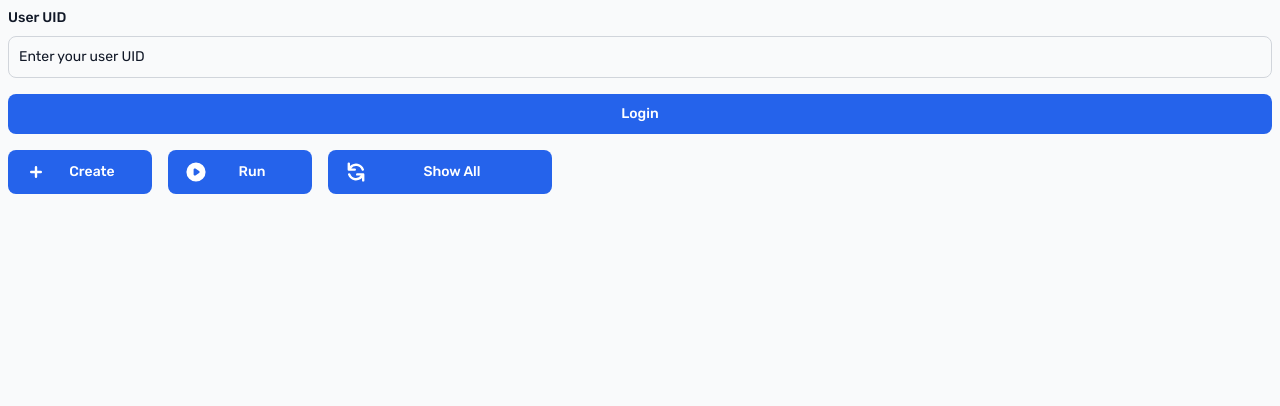
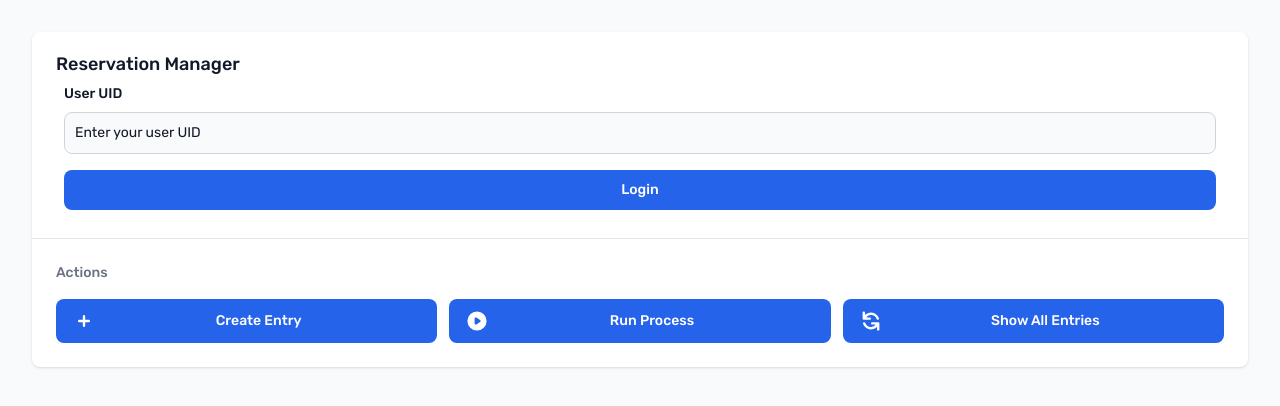
Before and after one commit to itaicoffee/night-web, a React (Vite) app: page / in a window 1280 px wide. Shown: the top 406 px of the page. Built offline with nearby package versions, Linux system fonts and the light colour scheme.

Commit message:
Clean up dashboard

```diff
--- a/src/Main.tsx
+++ b/src/Main.tsx
@@ -208,14 +208,15 @@ export default class Main extends React.Component<any, CounterState> {
     }) || null;
 
     return (
-      <div className="bg-gray-50 dark:bg-gray-700 h-screen">
-        <div className="mx-auto w-full max-w-7xl sm:px-8 xl:px-0">
-          <div className="column-1">
+      <div className="bg-gray-50 dark:bg-gray-900 min-h-screen">
+        <div className="max-w-7xl mx-auto px-4 sm:px-6 lg:px-8 py-8">
+          <div className="bg-white dark:bg-gray-800 shadow overflow-hidden sm:rounded-lg">
+            <div className="px-4 py-5 sm:px-6">
+              <h3 className="text-lg leading-6 font-medium text-gray-900 dark:text-white">
+                Reservation Manager
+              </h3>
               {this.state.user ? (
-              <div className="px-2 py-2">
-                {/* <span className="bg-blue-100 text-blue-800 text-xs font-semibold mr-2 px-2 py-0.5 rounded dark:bg-blue-200 dark:text-blue-800">
-                  Logged in as {this.state.user.username}
-                </span> */}
+                <div className="mt-2 flex flex-wrap gap-2">
                   <ColorBadge
                     text={"Logged in as " + this.state.user.username}
                     color={BadgeColor.Green}
@@ -247,57 +248,34 @@ export default class Main extends React.Component<any, CounterState> {
                   }}
                 />
               )}
-            {false && (
-              <div>
-              <div className="mx-auto w-full max-w-7xl sm:px-8 xl:px-0">
-                <VenueSelector />
             </div>
-              <div className="mx-auto w-full max-w-7xl sm:px-8 xl:px-0">
-                <DaySelector defaultDate={nDaysAfterToday(1)}
-                  onDateChange={(date) => {
-                    console.log(date);
-                  }}
+            <div className="border-t border-gray-200 dark:border-gray-700 px-4 py-5 sm:p-6">
+              <h4 className="text-sm font-medium text-gray-500 dark:text-gray-400 mb-4">Actions</h4>
+              <div className="grid grid-cols-1 sm:grid-cols-3 gap-3">
+                <Button
+                  title="Create Entry"
+                  onClick={this.onClickAdd}
+                  icon={Icons.Plus}
+                  className="w-full"
                 />
-              </div>
-              <div>
-                <NumSeatsSelector
-                  defaultNumSeats={2}
-                  onNumSeatsChange={(numSeats) => {
-                    console.log(numSeats);
-                  }}
-                />
-              </div>
-              </div>
-            )}
-            <div className="flex full-w py-2">
-              <div className="sm:flex-none w-40 flex-1  px-2">
                 <Button
-                  title="Create"
-                  onClick={() => {
-                    this.onClickAdd();
-                  }}
-                  icon={Icons.Plus}
-                />
-              </div>
-              <div className="sm:flex-none w-40 flex-1 px-2">
-                <Button
-                  title={this.state.isRunning ? "Running…" : "Run"}
+                  title={this.state.isRunning ? "Running…" : "Run Process"}
                   onClick={this.onClickRun}
                   icon={Icons.Play}
                   isDisabled={this.state.isRunning}
+                  className="w-full"
                 />
-              </div>
-              <div className="sm:flex-none w-60 flex-1 px-2">
                 <Button
-                  title={this.state.showOnlyFutureEntries ? "Show All" : "Show Future Only"}
+                  title={this.state.showOnlyFutureEntries ? "Show All Entries" : "Show Future Only"}
                   onClick={this.toggleFutureEntries}
                   icon={Icons.Change}
+                  className="w-full"
                 />
               </div>
             </div>
           </div>
-        </div>
-        <div className="sm:px-8 lg:px-8 py-2">
+
+          <div className="mt-8">
             {filteredEntries && (
               <EntryTable
                 entries={filteredEntries}
@@ -307,6 +285,8 @@ export default class Main extends React.Component<any, CounterState> {
               />
             )}
           </div>
+        </div>
+
         {this.state.entryInEdit && (
           <EntryEditModal
             entry={this.state.entryInEdit}
```
Lines whose indentation alone changed are shown as unchanged.
